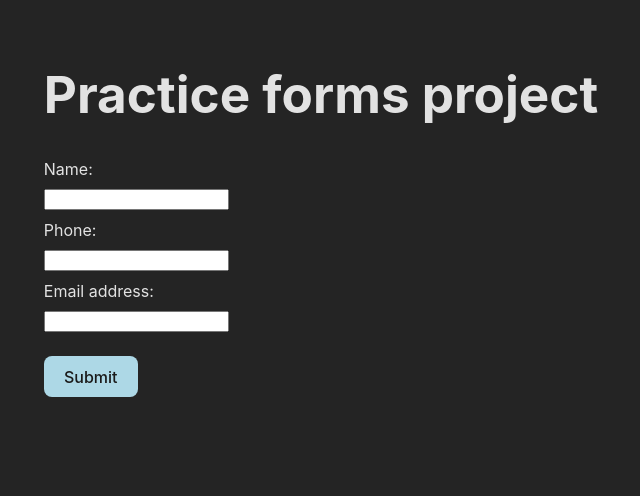
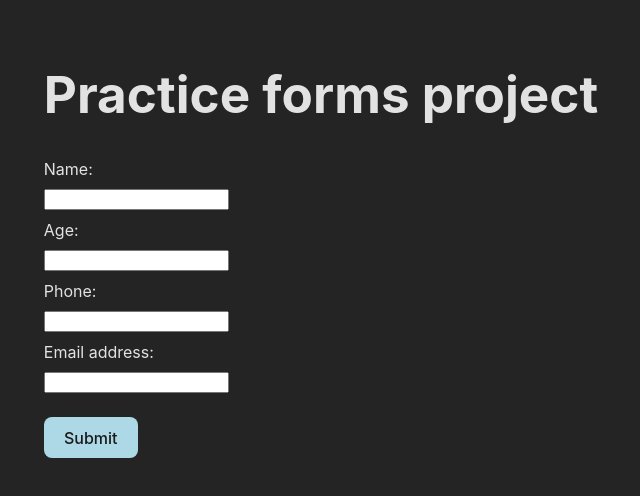
Before and after one commit to CarlsJr4/Zod-Practice, a React (Vite) app: page / in a window 1280 px wide. Shown: the top 496 px of the page, without its empty margins (319-959 px from the left). Built offline with nearby package versions, Linux system fonts and the light colour scheme.

Commit message:
React hook form practice

```diff
--- a/src/App.tsx
+++ b/src/App.tsx
@@ -1,11 +1,13 @@
 import './App.css';
-import FormReact from './components/FormReact';
+import FormHookForm from './components/FormHookForm';
+// import FormReact from './components/FormReact';
 
 function App() {
   return (
     <div>
       <h1>Practice forms project</h1>
-      <FormReact />
+      {/* <FormReact /> */}
+      <FormHookForm />
     </div>
   );
 }
--- /dev/null
+++ b/src/components/FormHookForm.tsx
@@ -0,0 +1,67 @@
+import { useForm, SubmitHandler } from 'react-hook-form';
+
+export default function FormHookForm() {
+  // Task 2: Build a simple form using react hook form only
+  // Task 3: Make a complex form using react hook form only
+
+  // Pros: Easy to scale, Better typing, better error handling
+  // Cons: Handling errors can become verbose
+  interface User {
+    name: string;
+    age: string;
+    number: string;
+    email: string;
+  }
+
+  const {
+    register,
+    handleSubmit,
+    formState: { errors },
+  } = useForm<User>();
+  const onSubmit: SubmitHandler<User> = data => console.log(data);
+
+  return (
+    <form action="" onSubmit={handleSubmit(onSubmit)}>
+      <label htmlFor="name">Name:</label>
+      <input
+        {...register('name', { required: true, minLength: 4 })}
+        type="text"
+        id="name"
+      />
+      {errors.name?.type === 'required' && (
+        <p className="formError">*Name is required</p>
+      )}
+      <label htmlFor="age">Age:</label>
+      <input
+        {...register('age', { required: true, min: 18, max: 99 })}
+        type="text"
+        id="age"
+      />
+      {errors.age?.type === 'required' && (
+        <p className="formError">*Age is required</p>
+      )}
+      {errors.age?.type === 'min' && (
+        <p className="formError">*Age must be between 18-99</p>
+      )}
+      <label htmlFor="number">Phone:</label>
+      <input
+        {...register('number', { required: true, minLength: 4 })}
+        type="number"
+        id="number"
+      />
+      {errors.number?.type === 'required' && (
+        <p className="formError">*Number is required</p>
+      )}
+      <label htmlFor="email">Email address:</label>
+      <input
+        {...register('email', { required: true })}
+        type="text"
+        id="email"
+      />
+      {errors.email?.type === 'required' && (
+        <p className="formError">*Email is required</p>
+      )}
+      <button type="submit">Submit</button>
+    </form>
+  );
+}
```
